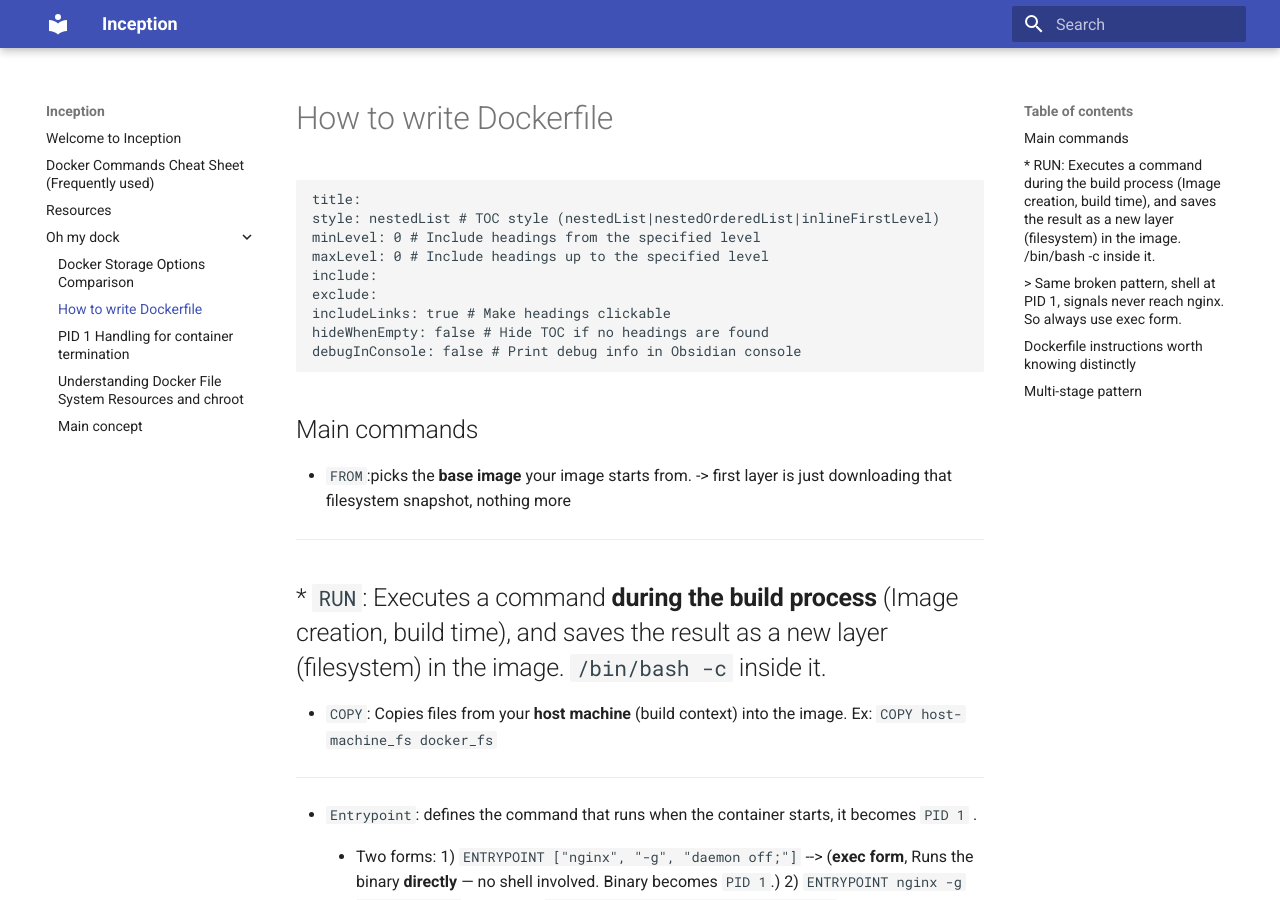
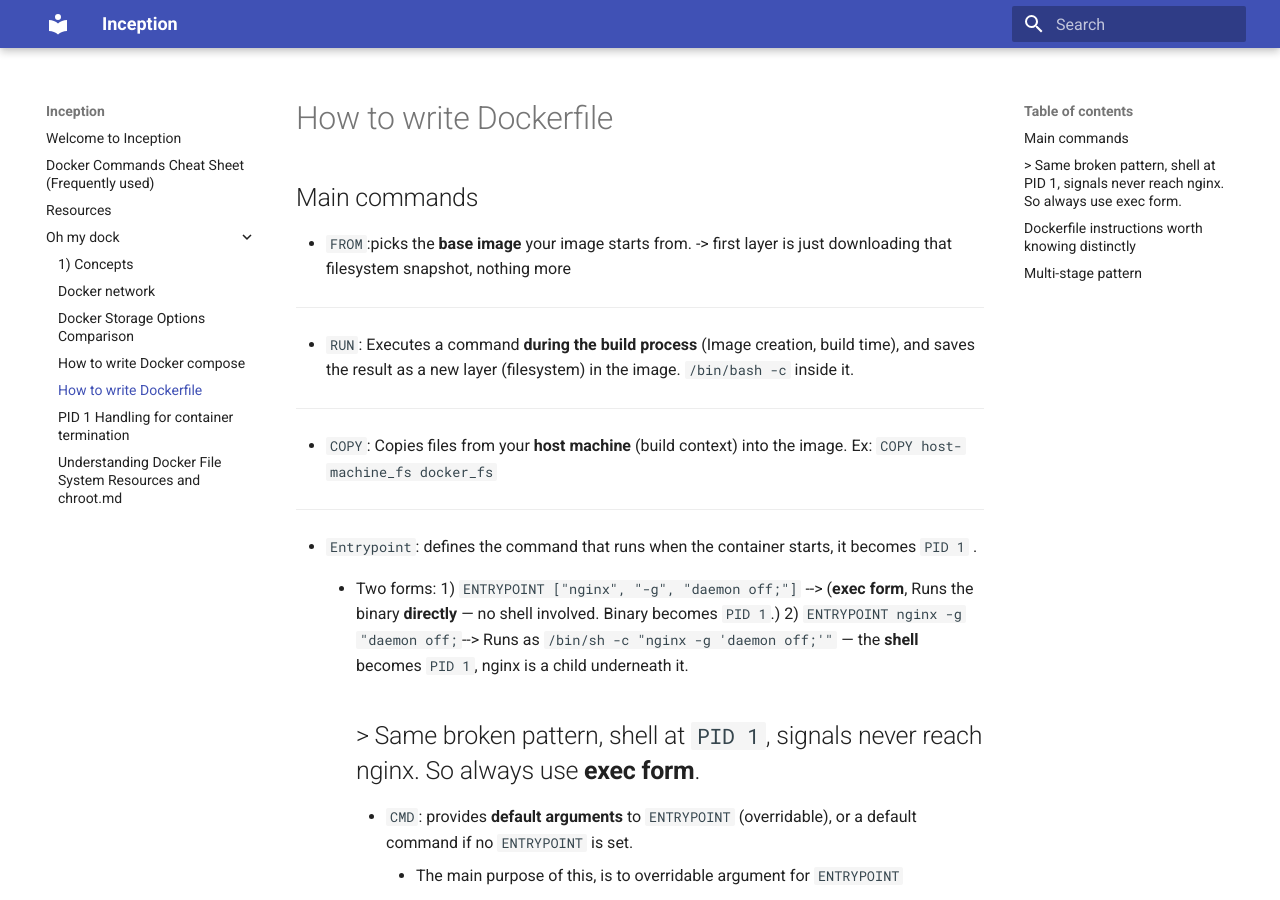
Before and after one commit to AhmadAL-Quraan/Inception, an MkDocs documentation site: the page built from docs/oh-my-dock/How to write Dockerfile.md, in a window 1280 px wide and 900 px high. Built offline with MkDocs 1.6.1 and Material for MkDocs 9.7.7, drawn with Linux system fonts in a browser that asks for light colours.

Commit message:
Edit doc

````diff
--- a/docs/oh-my-dock/How_to_write_Dockerfile.md
+++ b/docs/oh-my-dock/How to write Dockerfile.md
@@ -1,14 +1,4 @@
-```table-of-contents
-title:
-style: nestedList # TOC style (nestedList|nestedOrderedList|inlineFirstLevel)
-minLevel: 0 # Include headings from the specified level
-maxLevel: 0 # Include headings up to the specified level
-include:
-exclude:
-includeLinks: true # Make headings clickable
-hideWhenEmpty: false # Hide TOC if no headings are found
-debugInConsole: false # Print debug info in Obsidian console
-```
+
 
 ## Main commands
 
@@ -17,10 +7,15 @@ is just downloading that filesystem snapshot, nothing more
 
 ---
 
+
 * `RUN`: Executes a command **during the build process** (Image creation, build time), and saves the result as a new layer (filesystem) in the image. `/bin/bash -c` inside it.
+
+
 ---
+
 * `COPY`: Copies files from your **host machine** (build context) into the image.
 	Ex: `COPY host-machine_fs docker_fs`
+
 ---
 * `Entrypoint`: defines the command that runs when the container starts, it becomes `PID 1` .
 	* Two forms:
````
Also changed, not shown: docs/Resources.md (+1 -1 lines), docs/oh-my-dock/1) Concepts.md (renamed from docs/oh-my-dock/main_concept.md, +15 -4 lines), docs/oh-my-dock/Docker network.md (added, +67 -0 lines), docs/oh-my-dock/How to write Docker-compose.md (added, +10 -0 lines), docs/oh-my-dock/PID-1_Handling_for_container_termination.md (+5 -1 lines), docs/oh-my-dock/Understanding_Docker_File-System_Resources_and_chroot.md.md (renamed from docs/oh-my-dock/Understanding_Docker_File-System_Resources_and_chroot.md), docs/pic/Pasted image 20260718151750.png (added), docs/pic/Pasted image 20260723010331.png (added), docs/pic/Pasted image 20260723011120.png (added).
